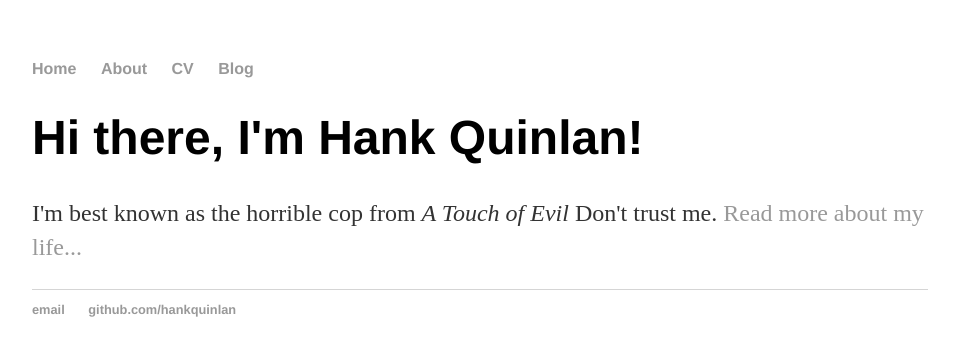
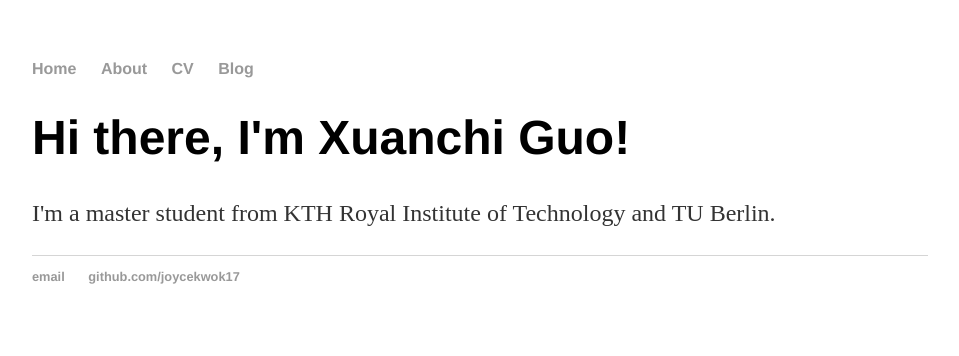
Before and after one commit to joycekwok17/joycekwok17.github.io, a plain HTML site: page index.html in a window 1280 px wide. Shown: the whole page, without its empty margins (160-1119 px from the left). Drawn offline with Linux system fonts and the light colour scheme.

Commit message:
Update index.html

```diff
--- a/index.html
+++ b/index.html
@@ -1,7 +1,7 @@
 <!DOCTYPE html>
 <html>
 	<head>
-		<title>Hank Quinlan, Horrible Cop</title>
+		<title>Xuanchi Guo</title>
 		<!-- link to main stylesheet -->
 		<link rel="stylesheet" type="text/css" href="/css/main.css">
 	</head>
@@ -16,14 +16,14 @@
 		</nav>
 		<div class="container">
     		<div class="blurb">
-        		<h1>Hi there, I'm Hank Quinlan!</h1>
-				<p>I'm best known as the horrible cop from <em>A Touch of Evil</em> Don't trust me. <a href="/about">Read more about my life...</a></p>
+        		<h1>Hi there, I'm Xuanchi Guo!</h1>
+				<p>I'm a master student from KTH Royal Institute of Technology and TU Berlin. </p>
     		</div><!-- /.blurb -->
 		</div><!-- /.container -->
 		<footer>
     		<ul>
-        		<li><a href="mailto:hankquinlanhub@gmail.com">email</a></li>
-        		<li><a href="https://github.com/hankquinlan">github.com/hankquinlan</a></li>
+        		<li><a href="mailto:joycekwok17@gmail.com">email</a></li>
+        		<li><a href="https://github.com/joycekwok17">github.com/joycekwok17</a></li>
 			</ul>
 		</footer>
 	</body>
```
